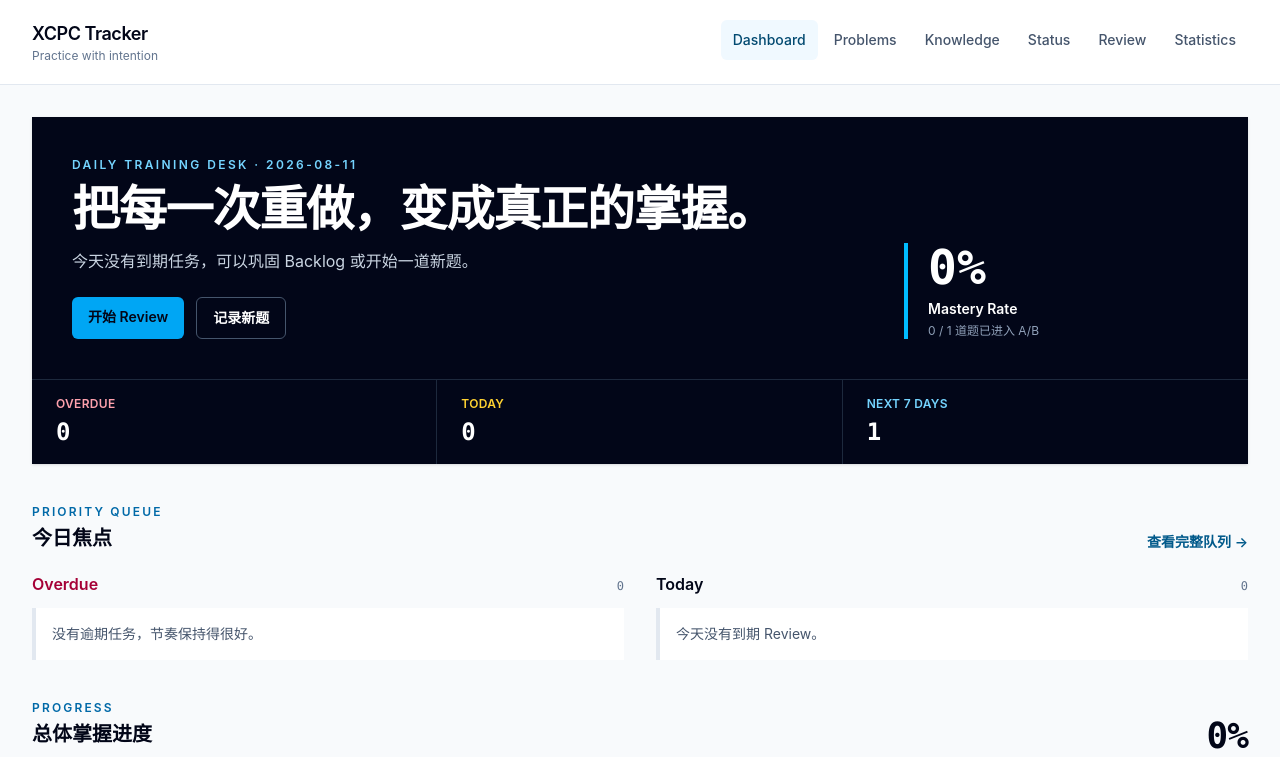
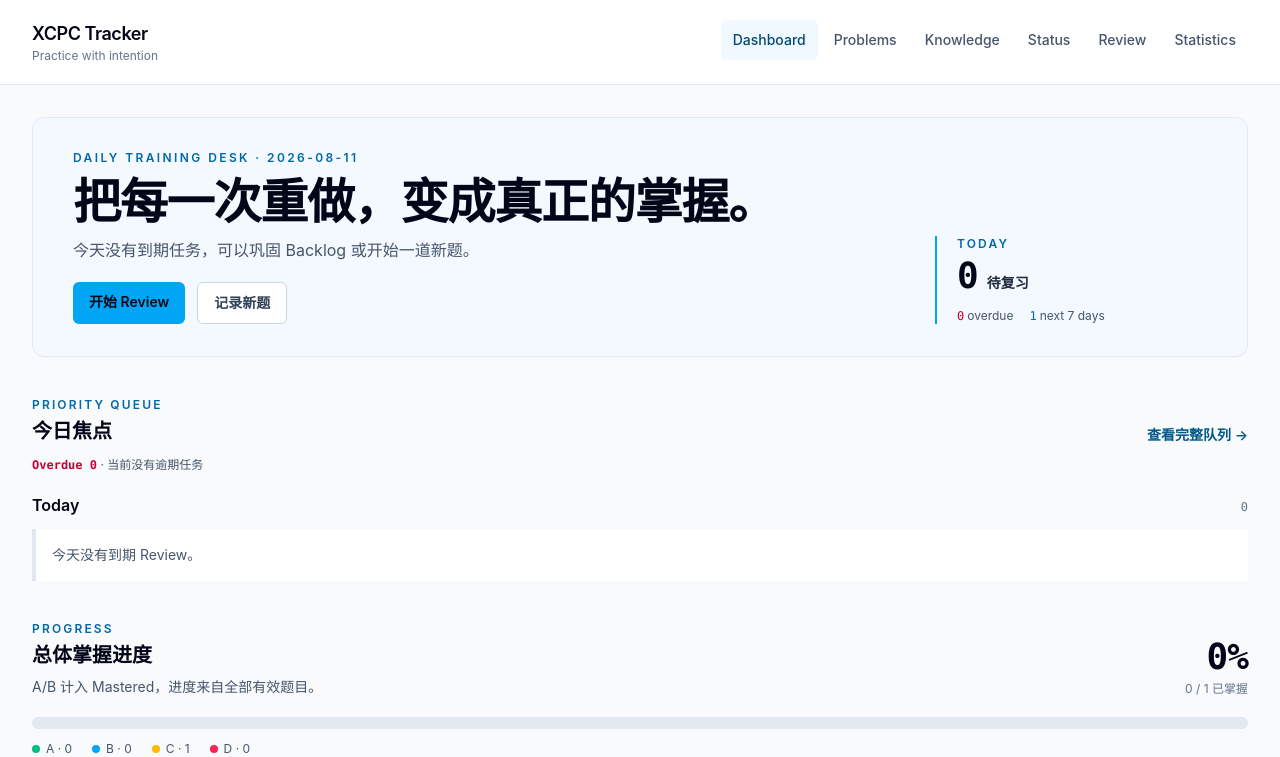
Before and after one commit to Shawn-Yale/xcpc-tracker, a Next.js app: page / in a window 1280 px wide. Shown: the top 757 px of the page. Built offline with nearby package versions, Linux system fonts and the light colour scheme.

Commit message:
refine dashboard focus experience

```diff
--- a/app/page.tsx
+++ b/app/page.tsx
@@ -1,11 +1,11 @@
 import Link from "next/link";
 
 import { BacklogList } from "@/components/dashboard/backlog-list";
+import { DailyFocus, DashboardHero } from "@/components/dashboard/dashboard-overview";
 import { MasteryPanel } from "@/components/dashboard/mastery-panel";
 import { RecentReviewList } from "@/components/dashboard/recent-review-list";
 import { RecentSolvedList } from "@/components/dashboard/recent-solved-list";
 import { LoadErrorSummary } from "@/components/problems/load-error-summary";
-import { ReviewTaskList } from "@/components/review/review-task-list";
 import { getDashboardSummary } from "@/lib/dashboard/summary";
 import { toLocalDateOnly } from "@/lib/date/local-date";
 import { createProblemRepository } from "@/lib/problems/repository";
@@ -26,38 +26,7 @@ export default async function DashboardPage() {
 
   return (
     <div className="space-y-10">
-      <header className="overflow-hidden bg-slate-950 text-white shadow-sm">
-        <div className="grid gap-8 px-5 py-8 sm:px-8 lg:grid-cols-[minmax(0,1fr)_19rem] lg:items-end lg:px-10 lg:py-10">
-          <div>
-            <p className="text-xs font-semibold uppercase tracking-[0.2em] text-sky-300">Daily training desk · {today}</p>
-            <h1 className="mt-3 max-w-3xl text-3xl font-semibold tracking-tight sm:text-4xl lg:text-5xl">把每一次重做，变成真正的掌握。</h1>
-            <p className="mt-4 max-w-2xl text-sm leading-6 text-slate-300 sm:text-base">{focusMessage}</p>
-            <div className="mt-6 flex flex-wrap gap-3">
-              <Link className="rounded-md bg-sky-500 px-4 py-2.5 text-sm font-semibold text-slate-950 hover:bg-sky-400" href="/review">开始 Review</Link>
-              <Link className="rounded-md border border-slate-600 px-4 py-2.5 text-sm font-semibold text-white hover:border-sky-400 hover:text-sky-200" href="/problems/new">记录新题</Link>
-            </div>
-          </div>
-          <div className="border-l-4 border-sky-400 pl-5">
-            <p className="font-mono text-5xl font-semibold tabular-nums">{stats.masteryRate.toFixed(0)}%</p>
-            <p className="mt-2 text-sm font-semibold text-white">Mastery Rate</p>
-            <p className="mt-1 text-xs text-slate-400">{stats.mastered} / {stats.total} 道题已进入 A/B</p>
-          </div>
-        </div>
-        <dl className="grid grid-cols-3 border-t border-slate-800">
-          <div className="border-r border-slate-800 px-4 py-4 sm:px-6">
-            <dt className="text-xs font-semibold uppercase tracking-wide text-rose-300"><Link className="hover:underline" href="/review">Overdue</Link></dt>
-            <dd className="mt-1 font-mono text-2xl font-semibold tabular-nums">{reviewQueue.overdue.length}</dd>
-          </div>
-          <div className="border-r border-slate-800 px-4 py-4 sm:px-6">
-            <dt className="text-xs font-semibold uppercase tracking-wide text-amber-300"><Link className="hover:underline" href="/review">Today</Link></dt>
-            <dd className="mt-1 font-mono text-2xl font-semibold tabular-nums">{reviewQueue.today.length}</dd>
-          </div>
-          <div className="px-4 py-4 sm:px-6">
-            <dt className="text-xs font-semibold uppercase tracking-wide text-sky-300"><Link className="hover:underline" href="/review">Next 7 days</Link></dt>
-            <dd className="mt-1 font-mono text-2xl font-semibold tabular-nums">{reviewQueue.upcoming.length}</dd>
-          </div>
-        </dl>
-      </header>
+      <DashboardHero focusMessage={focusMessage} reviewQueue={reviewQueue} today={today} />
 
       <LoadErrorSummary errors={errors} />
 
@@ -70,31 +39,7 @@ export default async function DashboardPage() {
         </section>
       ) : (
         <>
-          <section aria-labelledby="daily-focus-title">
-            <div className="flex items-end justify-between gap-4">
-              <div>
-                <p className="text-xs font-semibold uppercase tracking-[0.18em] text-sky-700">Priority queue</p>
-                <h2 className="mt-1 text-xl font-semibold text-slate-950" id="daily-focus-title">今日焦点</h2>
-              </div>
-              <Link className="text-sm font-semibold text-sky-800 hover:underline" href="/review">查看完整队列 →</Link>
-            </div>
-            <div className="mt-5 grid gap-8 xl:grid-cols-2">
-              <div>
-                <div className="mb-3 flex items-baseline justify-between">
-                  <h3 className="font-semibold text-rose-800">Overdue</h3>
-                  <span className="font-mono text-xs text-slate-500">{reviewQueue.overdue.length}</span>
-                </div>
-                <ReviewTaskList emptyMessage="没有逾期任务，节奏保持得很好。" problems={reviewQueue.overdue.slice(0, 3)} today={today} />
-              </div>
-              <div>
-                <div className="mb-3 flex items-baseline justify-between">
-                  <h3 className="font-semibold text-slate-950">Today</h3>
-                  <span className="font-mono text-xs text-slate-500">{reviewQueue.today.length}</span>
-                </div>
-                <ReviewTaskList emptyMessage="今天没有到期 Review。" problems={reviewQueue.today.slice(0, 3)} today={today} />
-              </div>
-            </div>
-          </section>
+          <DailyFocus reviewQueue={reviewQueue} today={today} />
 
           <MasteryPanel stats={stats} />
 
--- /dev/null
+++ b/components/dashboard/dashboard-overview.tsx
@@ -0,0 +1,106 @@
+import Link from "next/link";
+
+import { ReviewTaskList } from "@/components/review/review-task-list";
+import type { DateOnly } from "@/lib/date/date-only";
+import type { ReviewQueue } from "@/lib/review/queue";
+
+type DashboardHeroProps = {
+  focusMessage: string;
+  reviewQueue: ReviewQueue;
+  today: DateOnly;
+};
+
+export function DashboardHero({
+  focusMessage,
+  reviewQueue,
+  today,
+}: DashboardHeroProps) {
+  return (
+    <header className="overflow-hidden rounded-xl border border-slate-200 bg-sky-50/60 text-slate-950">
+      <div className="grid gap-6 px-5 py-6 sm:px-8 sm:py-7 lg:grid-cols-[minmax(0,1fr)_17rem] lg:items-end lg:gap-8 lg:px-10 lg:py-8">
+        <div>
+          <p className="text-xs font-semibold uppercase tracking-[0.2em] text-sky-700">Daily training desk · {today}</p>
+          <h1 className="mt-3 max-w-3xl text-3xl font-semibold tracking-tight sm:text-4xl lg:text-5xl">
+            把每一次重做，<span className="inline-block">变成真正的掌握。</span>
+          </h1>
+          <p className="mt-3 max-w-2xl text-sm leading-6 text-slate-600 sm:text-base">{focusMessage}</p>
+          <div className="mt-5 flex flex-wrap gap-3">
+            <Link className="rounded-md bg-sky-500 px-4 py-2.5 text-sm font-semibold text-slate-950 hover:bg-sky-400" href="/review">开始 Review</Link>
+            <Link className="rounded-md border border-slate-300 bg-white px-4 py-2.5 text-sm font-semibold text-slate-700 hover:border-sky-500 hover:text-sky-800" href="/problems/new">记录新题</Link>
+          </div>
+        </div>
+
+        <aside aria-label="今日行动摘要" className="border-l-2 border-sky-500 pl-5">
+          <dl className="flex flex-wrap gap-x-4">
+            <div className="w-full">
+              <dt className="text-xs font-semibold uppercase tracking-[0.18em] text-sky-700">Today</dt>
+              <dd className="mt-1 flex items-baseline gap-2">
+                <span className="font-mono text-4xl font-semibold tabular-nums">
+                  {reviewQueue.today.length}
+                </span>
+                <span className="text-sm font-semibold text-slate-800">待复习</span>
+              </dd>
+            </div>
+            <div className="mt-3 flex items-baseline gap-[0.25em] text-xs text-slate-600">
+              <dt className="order-2">overdue</dt>
+              <dd className="order-1 font-mono tabular-nums text-rose-700">{reviewQueue.overdue.length}</dd>
+            </div>
+            <div className="mt-3 flex items-baseline gap-[0.25em] text-xs text-slate-600">
+              <dt className="order-2">next 7 days</dt>
+              <dd className="order-1 font-mono tabular-nums text-sky-700">{reviewQueue.upcoming.length}</dd>
+            </div>
+          </dl>
+        </aside>
+      </div>
+    </header>
+  );
+}
+
+type DailyFocusProps = {
+  reviewQueue: ReviewQueue;
+  today: DateOnly;
+};
+
+export function DailyFocus({ reviewQueue, today }: DailyFocusProps) {
+  const hasOverdue = reviewQueue.overdue.length > 0;
+
+  return (
+    <section aria-labelledby="daily-focus-title">
+      <div className="flex items-end justify-between gap-4">
+        <div>
+          <p className="text-xs font-semibold uppercase tracking-[0.18em] text-sky-700">Priority queue</p>
+          <h2 className="mt-1 text-xl font-semibold text-slate-950" id="daily-focus-title">今日焦点</h2>
+        </div>
+        <Link className="text-sm font-semibold text-sky-800 hover:underline" href="/review">查看完整队列 →</Link>
+      </div>
+
+      {!hasOverdue ? (
+        <p className="mt-3 text-xs text-slate-600">
+          <span className="font-mono font-semibold text-rose-700">Overdue 0</span>
+          <span aria-hidden="true"> · </span>
+          当前没有逾期任务
+        </p>
+      ) : null}
+
+      <div className={`mt-5 grid gap-8 ${hasOverdue ? "xl:grid-cols-2" : ""}`}>
+        {hasOverdue ? (
+          <section aria-labelledby="overdue-focus-title" className="min-w-0">
+            <div className="mb-3 flex items-baseline justify-between">
+              <h3 className="font-semibold text-rose-800" id="overdue-focus-title">Overdue</h3>
+              <span className="font-mono text-xs text-slate-500">{reviewQueue.overdue.length}</span>
+            </div>
+            <ReviewTaskList problems={reviewQueue.overdue.slice(0, 3)} emptyMessage="没有逾期任务，节奏保持得很好。" today={today} />
+          </section>
+        ) : null}
+
+        <section aria-labelledby="today-focus-title" className="w-full min-w-0">
+          <div className="mb-3 flex items-baseline justify-between">
+            <h3 className="font-semibold text-slate-950" id="today-focus-title">Today</h3>
+            <span className="font-mono text-xs text-slate-500">{reviewQueue.today.length}</span>
+          </div>
+          <ReviewTaskList emptyMessage="今天没有到期 Review。" problems={reviewQueue.today.slice(0, 3)} today={today} />
+        </section>
+      </div>
+    </section>
+  );
+}
```
Also changed, not shown: 2 other files (tests, documents, lock files or other folders).
